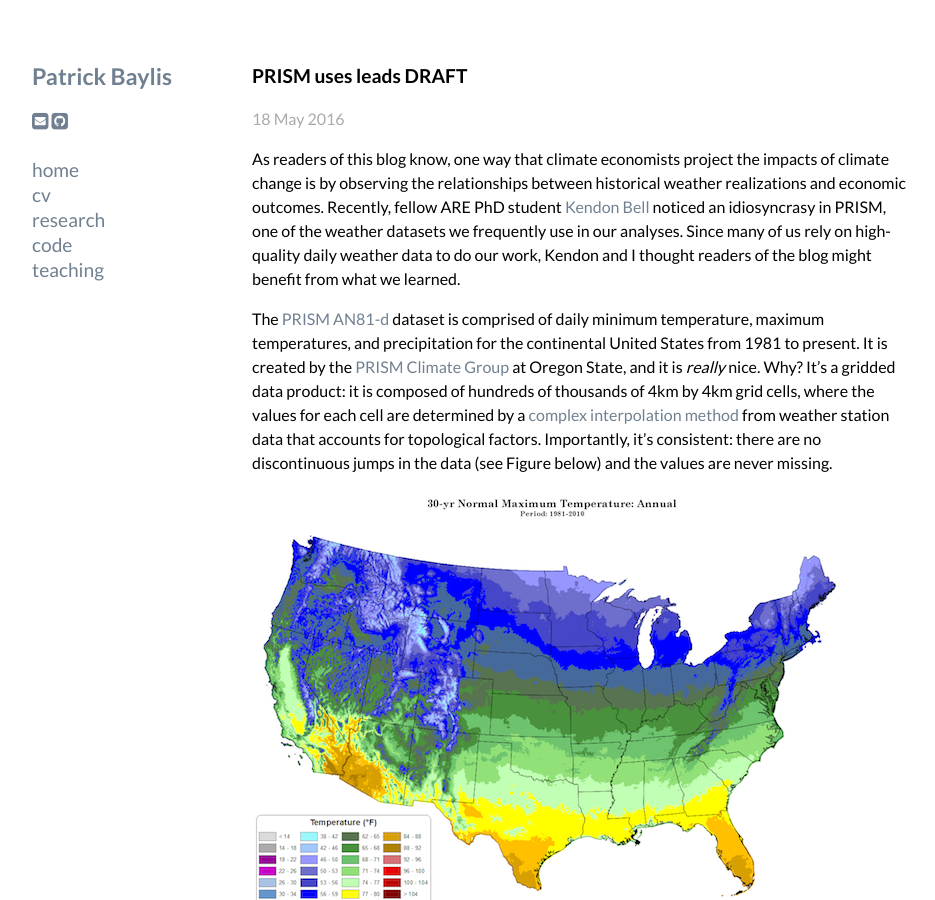
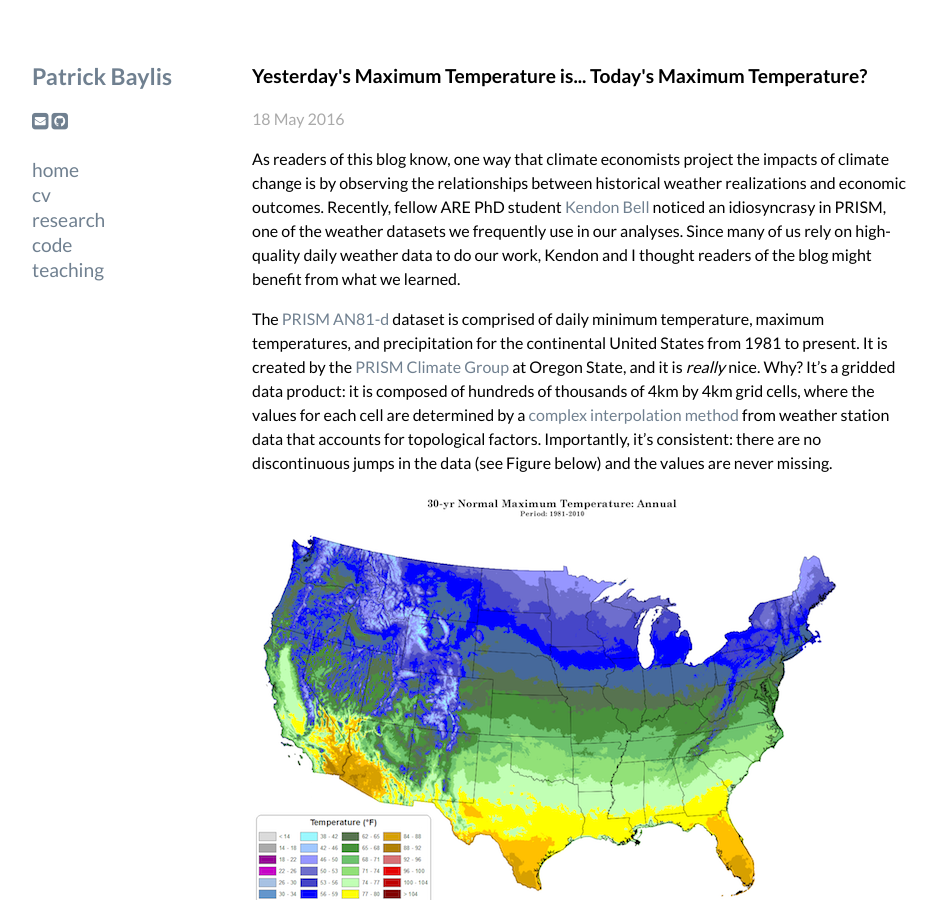
Before and after one commit to pbaylis/pbaylis.github.io, a Jekyll site: the page built from _posts/2016-05-18-prism-leads.markdown, in a window 1280 px wide and 900 px high. Shown: the whole window, without its empty margins (168-1103 px from the left). Built offline with Jekyll 4.4.1, drawn with Linux system fonts in a browser that asks for light colours; nearby versions of some CDN libraries.

Commit message:
name change

```diff
--- a/_posts/2016-05-18-prism-leads.markdown
+++ b/_posts/2016-05-18-prism-leads.markdown
@@ -1,6 +1,6 @@
 ---
 layout: post
-title:  "PRISM uses leads DRAFT"
+title:  "Yesterday's Maximum Temperature is... Today's Maximum Temperature?"
 date:   2016-05-18
 categories: PRISM, weather, climate
 ---
```
